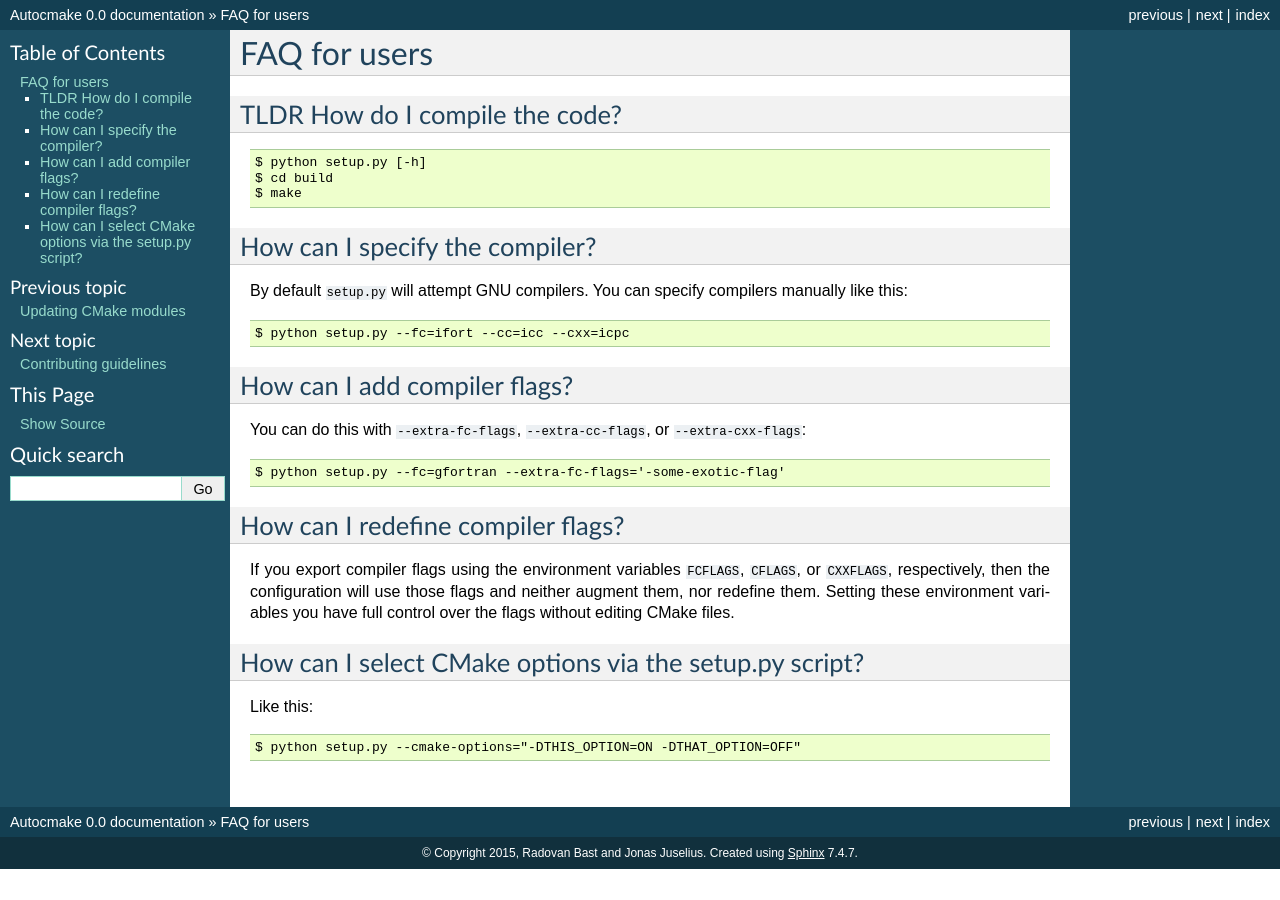
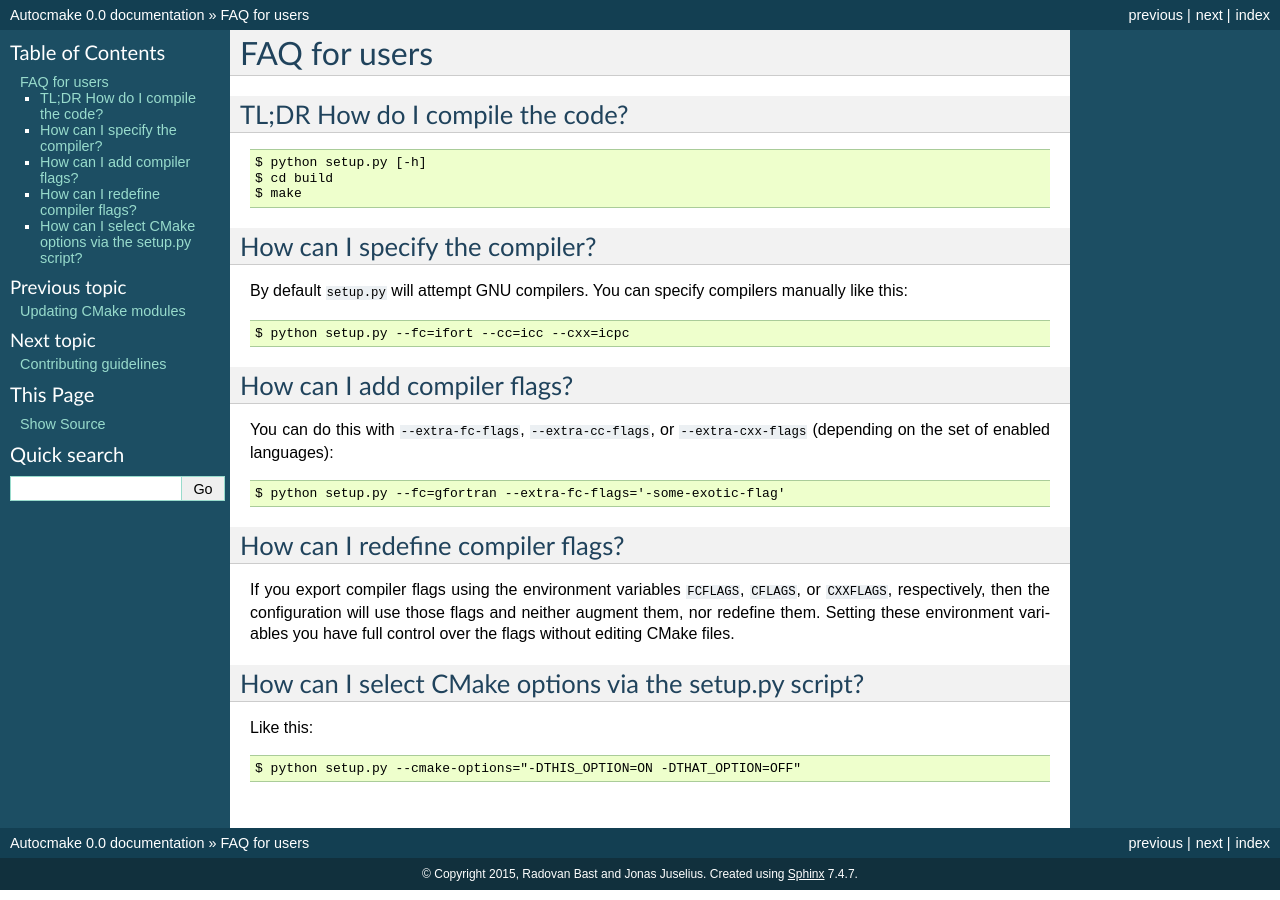
Before and after one commit to dev-cafe/autocmake, a Sphinx documentation site: the page built from doc/users/faq.rst, in a window 1280 px wide. Built offline with Sphinx 7.4.7, drawn with Linux system fonts in a browser that asks for light colours.

Commit message:
update FAQ

```diff
--- a/doc/users/faq.rst
+++ b/doc/users/faq.rst
@@ -4,8 +4,8 @@ FAQ for users
 =============
 
 
-TLDR How do I compile the code?
--------------------------------
+TL;DR How do I compile the code?
+--------------------------------
 
 ::
 
@@ -27,7 +27,7 @@ How can I add compiler flags?
 -----------------------------
 
 You can do this with ``--extra-fc-flags``, ``--extra-cc-flags``, or
-``--extra-cxx-flags``::
+``--extra-cxx-flags`` (depending on the set of enabled languages)::
 
   $ python setup.py --fc=gfortran --extra-fc-flags='-some-exotic-flag'
 
```
